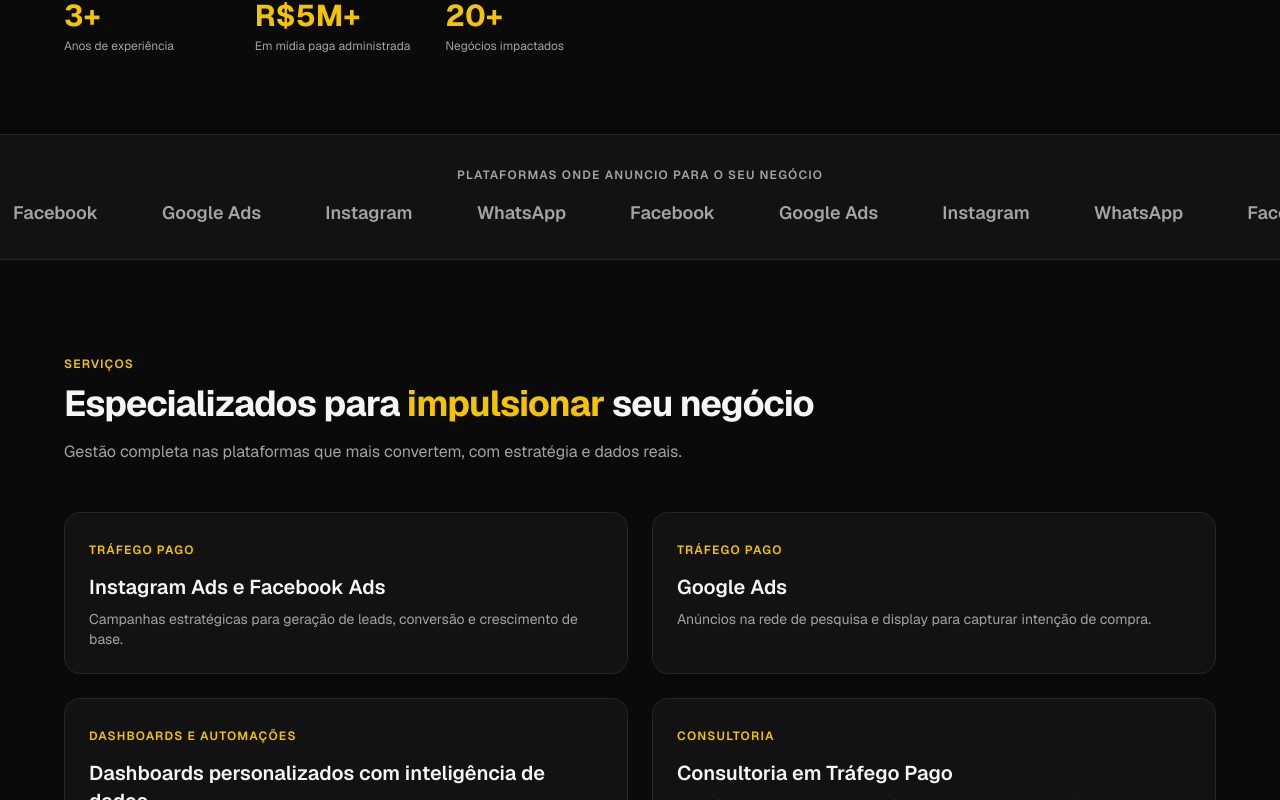
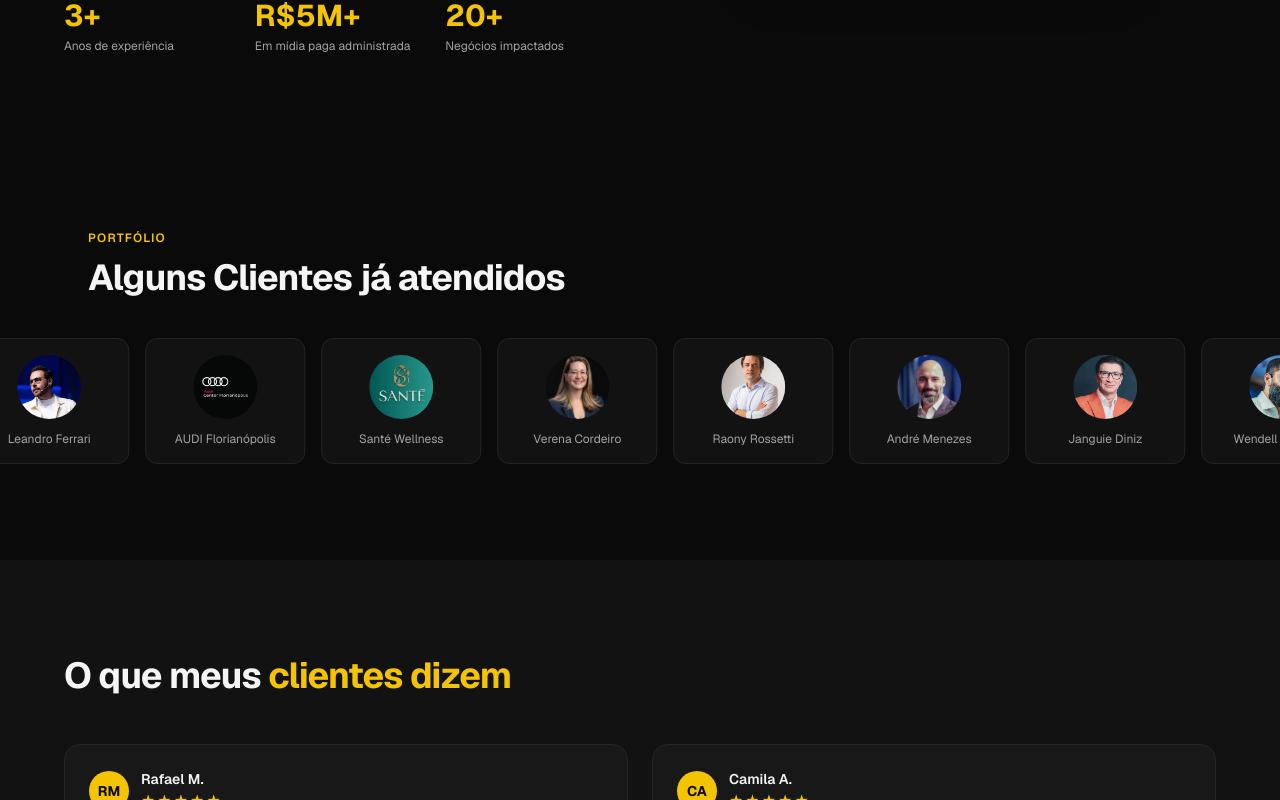
Before and after one commit to igorperola-hub/portfolio-trafego-pago, a Next.js app: page / in a window 1280 px wide. Shown: the part 640-1440 px from the top of the page. Built offline with nearby package versions, Linux system fonts and the light colour scheme.

Commit message:
Reorder homepage: clients and testimonials right after hero

```diff
--- a/src/app/page.tsx
+++ b/src/app/page.tsx
@@ -17,12 +17,12 @@
       <Header />
       <main className="flex-1">
         <Hero />
+        <ClientsPortfolio />
+        <Testimonials />
         <PlatformsMarquee />
         <Services />
         <NameMarquee />
         <Deliverables />
-        <Testimonials />
-        <ClientsPortfolio />
         <About />
         <FAQ />
         <FinalCTA />
```
